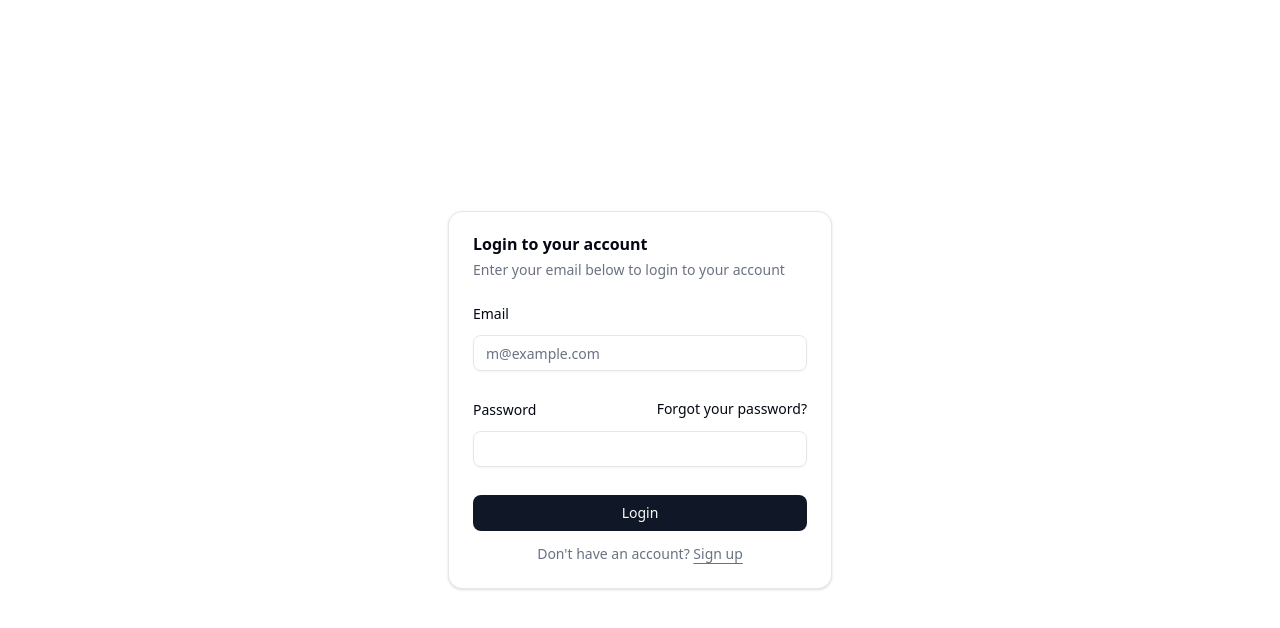
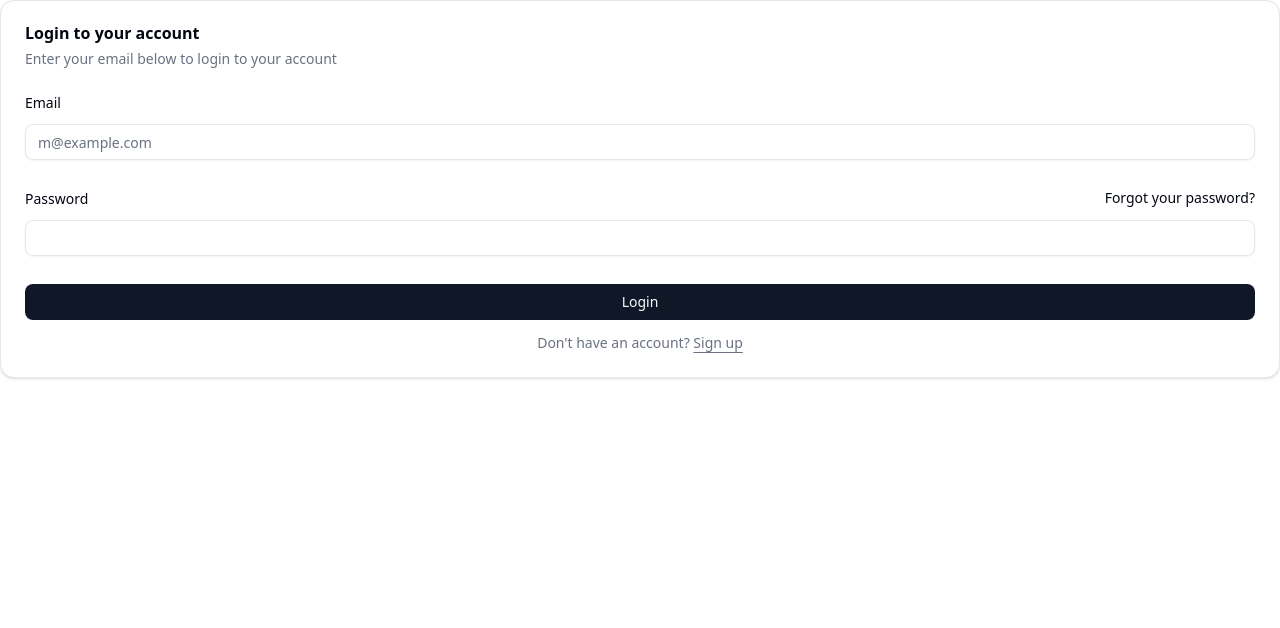
Before and after one commit to LucasAPessoa/devBrecho-front-v1, a React (Vite) app in the folder devBrecho-front-v1/: page / in a window 1280 px wide. Shown: the top 628 px of the page. Built offline with nearby package versions, Linux system fonts and the light colour scheme.

Commit message:
refactor: simplify LoginPage layout by removing Outlet component

```diff
--- a/devBrecho-front-v1/src/pages/Login/Login.tsx
+++ b/devBrecho-front-v1/src/pages/Login/Login.tsx
@@ -1,13 +1,9 @@
 import { LoginForm } from "@/components/login-form";
-import { Outlet } from "react-router-dom";
 
 export function LoginPage() {
     return (
-        <div className="flex min-h-svh w-full items-center justify-center p-6 md:p-10">
-            <div className="w-full max-w-sm">
-                <LoginForm />
-                <Outlet />
-            </div>
-        </div>
+        <>
+            <LoginForm />
+        </>
     );
 }
```
